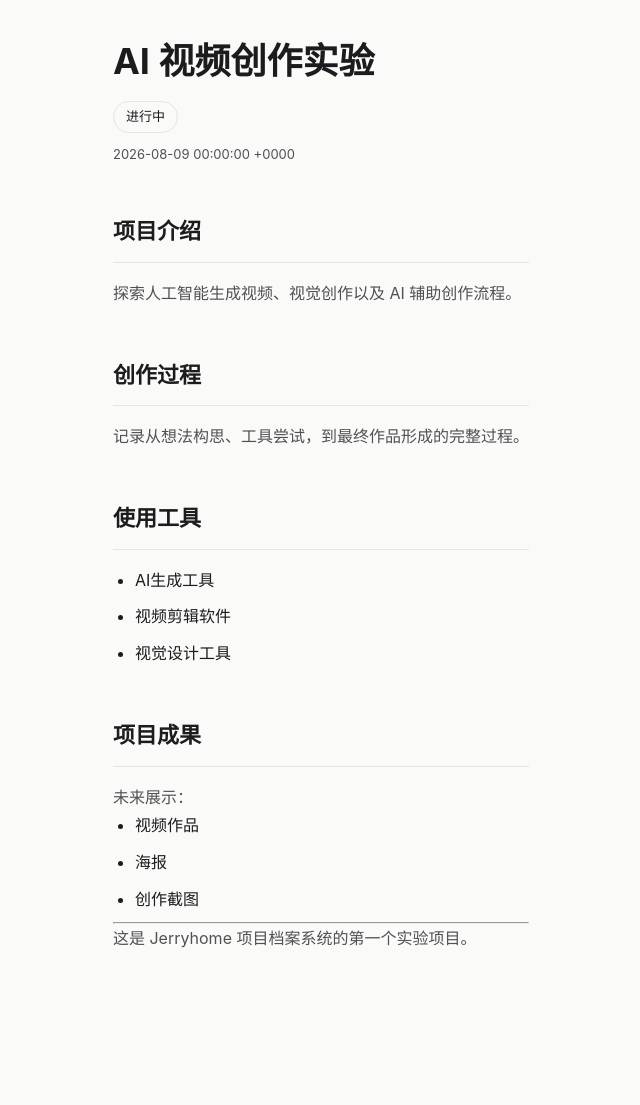
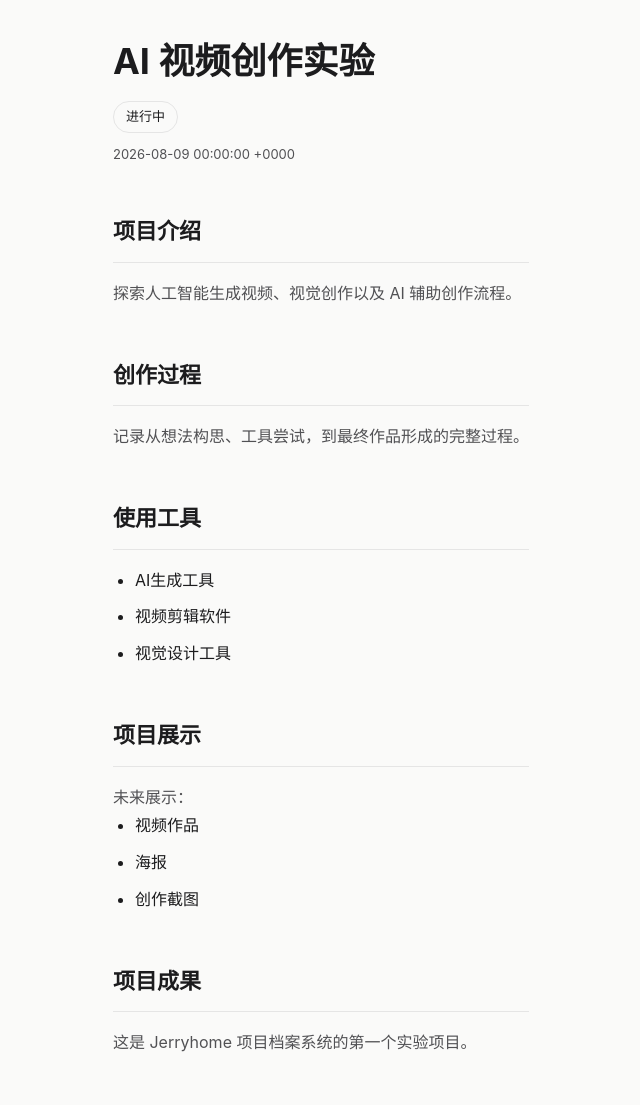
Before and after one commit to Jerry-Future666/Jerryhome, a Jekyll site: the page built from _projects/ai-video.md, in a window 1280 px wide. Shown: the whole page, without its empty margins (319-959 px from the left). Built offline with Jekyll 4.4.1, drawn with Linux system fonts in a browser that asks for light colours; before the commit the page ends 1001 px from its top, so only the background shows below that.

Commit message:
Revise project headings and description in ai-video.md
Updated project section headings and clarified project description.

```diff
--- a/_projects/ai-video.md
+++ b/_projects/ai-video.md
@@ -24,7 +24,7 @@ status: 进行中
 - 视觉设计工具
 
 
-## 项目成果
+## 项目展示
 
 未来展示：
 
@@ -33,6 +33,6 @@ status: 进行中
 - 创作截图
 
 
----
+## 项目成果
 
 这是 Jerryhome 项目档案系统的第一个实验项目。
```
